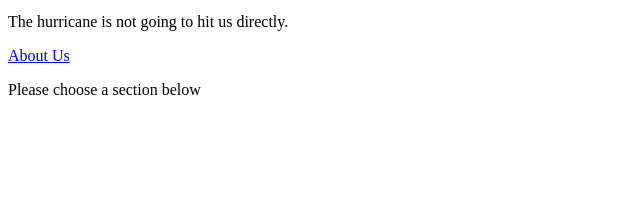
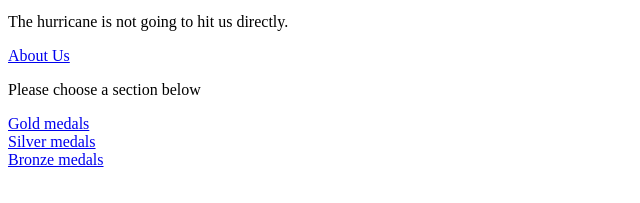
Before and after one commit to AlexTod30/index, a plain HTML site: page index.html in a window 1280 px wide. Shown: the part 101-304 px from the top of the page, without its empty margins (0-640 px from the left). Drawn offline with Linux system fonts and the light colour scheme.

Commit message:
Add links

```diff
--- a/index.html
+++ b/index.html
@@ -11,5 +11,14 @@
         <p>The hurricane is not going to hit us directly.</p>
       <a href="about.html">About Us</a>
       <p>Please choose a section below</p>
+      <div>
+        <a href="gold.html">Gold medals</a>
+      </div>
+      <div>
+        <a href="silver.html">Silver medals</a>
+      </div>
+      <div>
+        <a href="bronze.html">Bronze medals</a>
+      </div>
 </body>
 </html>
```
